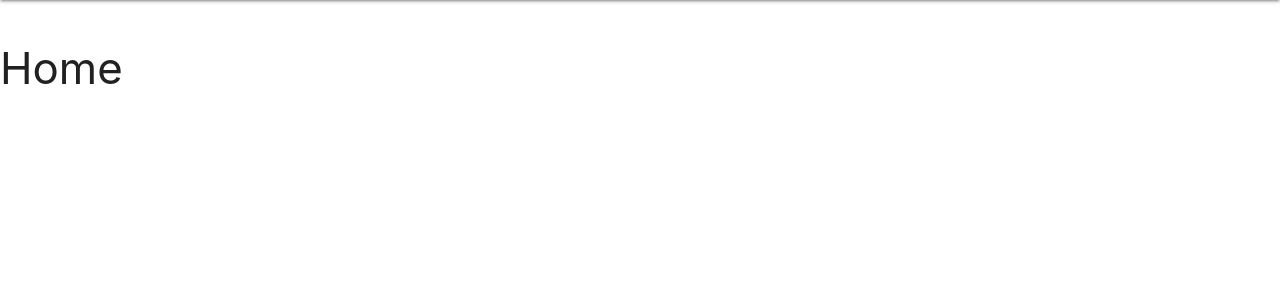
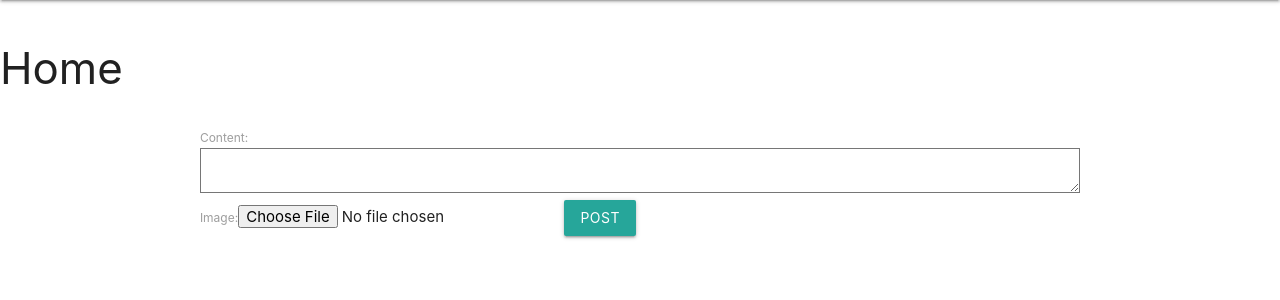
Before and after one commit to soumyadeep28/Blogpost, a Django app: page /home/ in a window 1280 px wide. Shown: the part 64-364 px from the top of the page. Run offline with Django 3.2, Linux system fonts and the light colour scheme; the visitor is signed in with stand-in values (Sample User, id 1); data that the repository does not hold is empty.

Commit message:
updated all the Home to create a post and successfully done

```diff
--- /dev/null
+++ b/social/forms.py
@@ -0,0 +1,7 @@
+from django import forms
+from social import models
+
+class FormPost(forms.ModelForm):
+    class Meta:
+        model = models.Post
+        fields = ['content' , 'image']
--- a/social/models.py
+++ b/social/models.py
@@ -10,7 +10,7 @@ class Post(models.Model):
     user = models.ForeignKey(User , on_delete=models.CASCADE)
     created_at = models.DateTimeField(auto_now= True)
     content = models.TextField()
-    image = models.ImageField() #for image need to install pillow
+    image = models.ImageField(blank = True) #for image need to install pillow
 
     def __str__(self) -> str:
         return '{}_post{}_{}..'.format(self.user , self.pk , self.content[:10])
--- a/social/urls.py
+++ b/social/urls.py
@@ -1,6 +1,7 @@
 from django.urls import path
 from social import views
 urlpatterns = [
+    path('home/' , views.Home.as_view()),
+    path('post/' ,  views.Post.as_view()),
     path('' , views.Wall.as_view()),
-    path('home/' , views.Home.as_view()),
 ]
--- a/social/views.py
+++ b/social/views.py
@@ -1,7 +1,9 @@
+from msilib.schema import Error
+from urllib.error import HTTPError
 from django.views import View
 from django.views.generic import ListView
-from django.shortcuts import render
-from social import models
+from django.shortcuts import render , redirect
+from social import models ,forms
 from django.contrib.auth.mixins import LoginRequiredMixin
 from django.db.models import Q
 # Create your views here.
@@ -24,3 +26,20 @@ class Home(LoginRequiredMixin , ListView):
     def get_queryset(self):
         return models.Post.objects.filter(user = self.request.user.pk
         )
+    def get_context_data(self,*args ,  **kwargs):
+        data = super().get_context_data(*args , **kwargs)
+        data['post_form'] = forms.FormPost()
+        return data
+
+
+class Post(View):
+  def post(self , request) :
+    form = forms.FormPost(request.POST)
+    if form.is_valid():
+      print(form)
+      post = form.save(commit=False)
+      post.user  = request.user
+      post.save()
+      return redirect('/home/')
+    else:
+      return redirect('/')
--- a/templates/social/home.html
+++ b/templates/social/home.html
@@ -7,6 +7,15 @@
 <div class="row">
     <div class="col s12">
         <ul>
+            <form action="/post/" method="POST">
+                <div class="container">
+                    {% csrf_token %}
+                {{ post_form }}
+                <button type="submit" class="btn wave-effect">Post</button>
+            </div>
+            </form>
+
+
             {% for post in posts %}
 
              <li>
```
